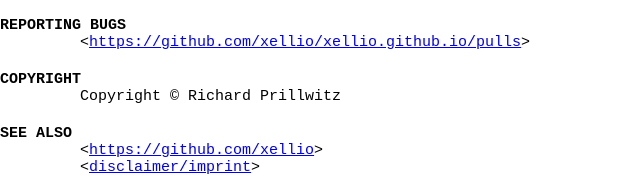
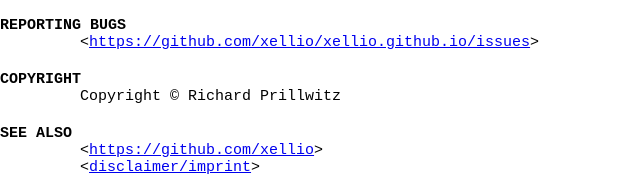
Before and after one commit to xellio/xellio.github.io, a plain HTML site: page index.html in a window 1280 px wide. Shown: the part 1524-1717 px from the top of the page, 0-640 px from the left. Drawn offline with Linux system fonts and the light colour scheme.

Commit message:
changed link

```diff
--- a/index.html
+++ b/index.html
@@ -190,7 +190,7 @@
         <section>
             <p><b>REPORTING BUGS</b></p>
             <p style="text-indent:80px;">
-                &lt;<a href="https://github.com/xellio/xellio.github.io/pulls">https://github.com/xellio/xellio.github.io/pulls</a>&gt;
+                &lt;<a href="https://github.com/xellio/xellio.github.io/issues">https://github.com/xellio/xellio.github.io/issues</a>&gt;
             </p>
         </section>
         <section>
```
